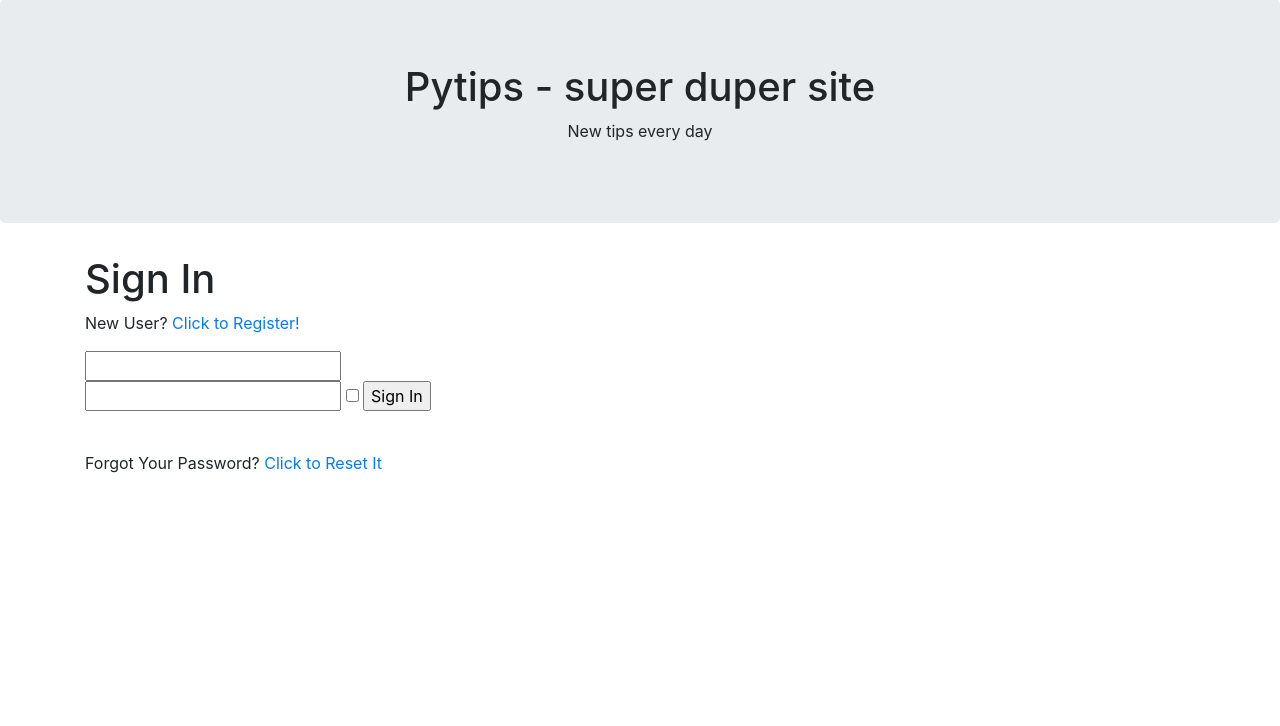
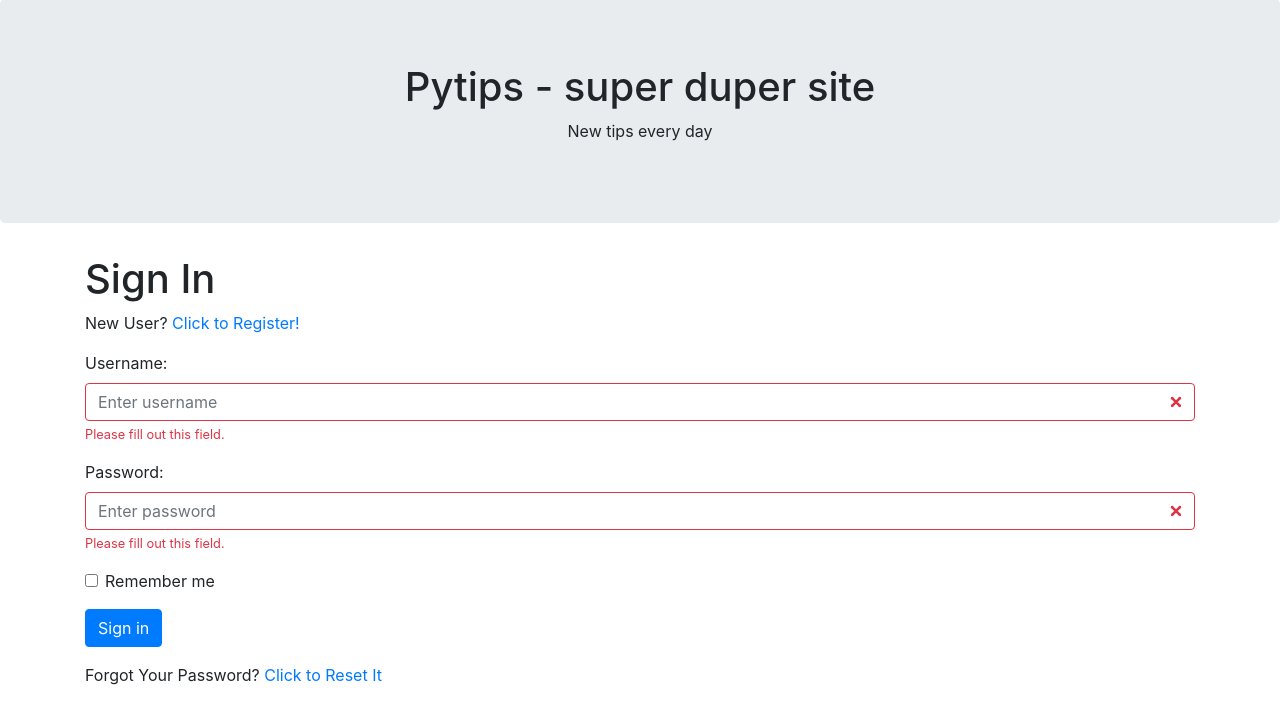
Before and after one commit to lexluter1988/pytips, a Flask app: page /auth/login in a window 1280 px wide. Shown: the part 74-800 px from the top of the page. Run offline with Flask 2, Linux system fonts and the light colour scheme; data that the repository does not hold is empty; some libraries are stand-ins or nearby versions.

Commit message:
minor changes

```diff
--- a/app/templates/auth/login.html
+++ b/app/templates/auth/login.html
@@ -3,20 +3,28 @@
 {% block app_content %}
     <h1>{{ _('Sign In') }}</h1>
     <p>{{ _('New User?') }} <a href="{{ url_for('auth.register_request') }}">{{ _('Click to Register!') }}</a></p>
-    <div class="row">
-        <div class="col-md-4">
-            <form action="" method="post" novalidate>
-                {{ form.hidden_tag() }}
-                {{ form.username }}
-                {{ form.password }}
-                {{ form.remember_me }}
-                {{ form.submit() }}
-            </form>
-        </div>
-    </div>
-    <br>
-    <p>
-        {{ _('Forgot Your Password?') }}
+    <form action="" method="post" class="was-validated">
+      {{ form.hidden_tag() }}
+      <div class="form-group">
+        <label for="username">{{ _('Username') }}:</label>
+        <input type="text" class="form-control" placeholder="{{ _('Enter username') }}" name="username" id="username" required>
+          <div class="valid-feedback">{{ _('Valid.') }}</div>
+          <div class="invalid-feedback">{{ _('Please fill out this field.') }}</div>
+      </div>
+      <div class="form-group">
+        <label for="password">Password:</label>
+        <input type="password" class="form-control" placeholder="{{ _('Enter password') }}" name="password" id="password" required>
+        <div class="valid-feedback">{{ _('Valid.') }}</div>
+        <div class="invalid-feedback">{{ _('Please fill out this field.') }}</div>
+      </div>
+      <div class="form-group form-check">
+        <label class="form-check-label">
+          <input class="form-check-input" type="checkbox" name="remember_me" id="remember_me"> {{ _('Remember me') }}
+        </label>
+      </div>
+      <button type="submit" class="btn btn-primary" name="submit" id="submit">{{ _('Sign in') }}</button>
+    </form>
+    <p>{{ _('Forgot Your Password?') }}
         <a href="{{ url_for('auth.reset_password_request') }}">{{ _('Click to Reset It') }}</a>
     </p>
 {% endblock %}
```
